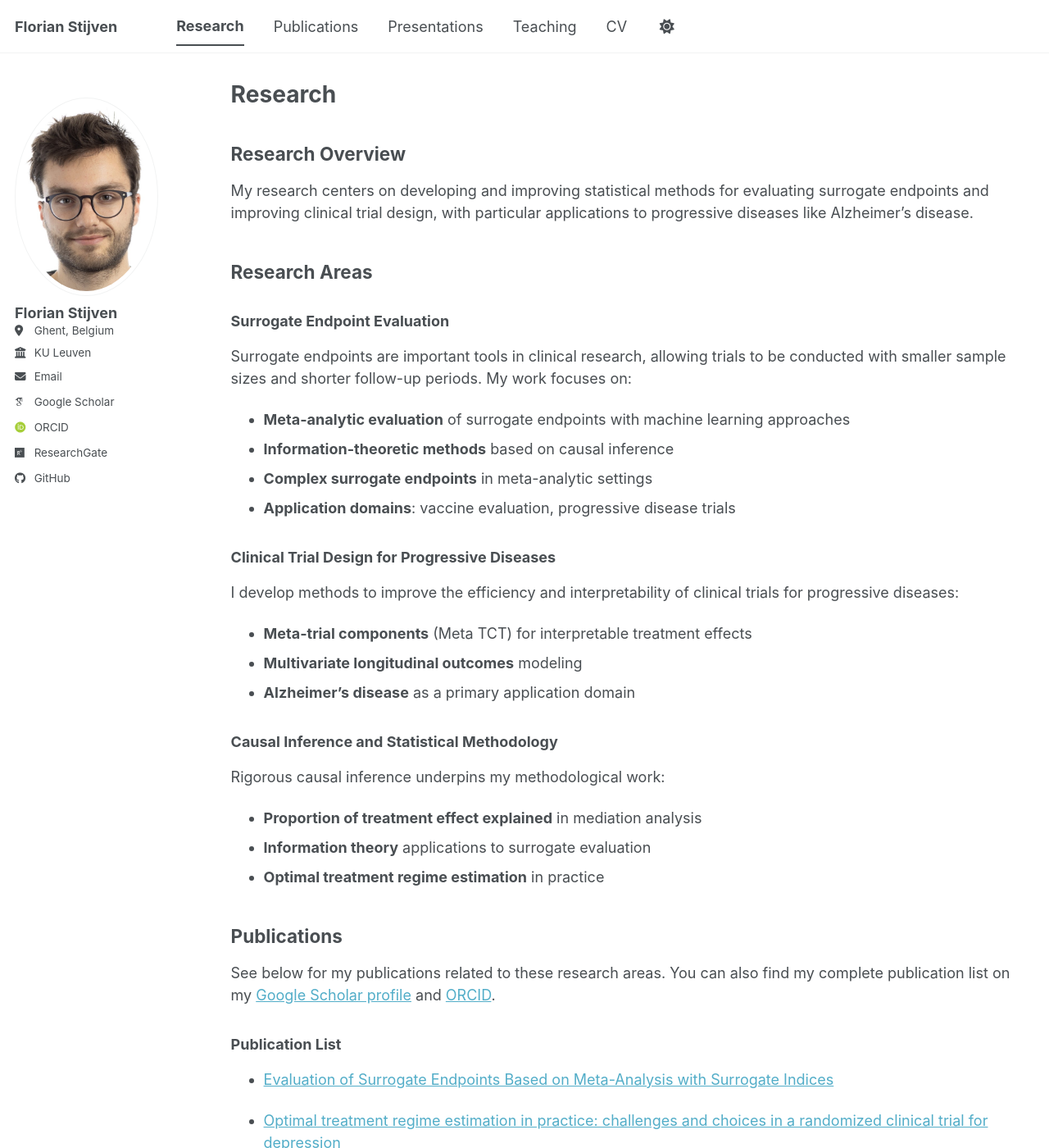
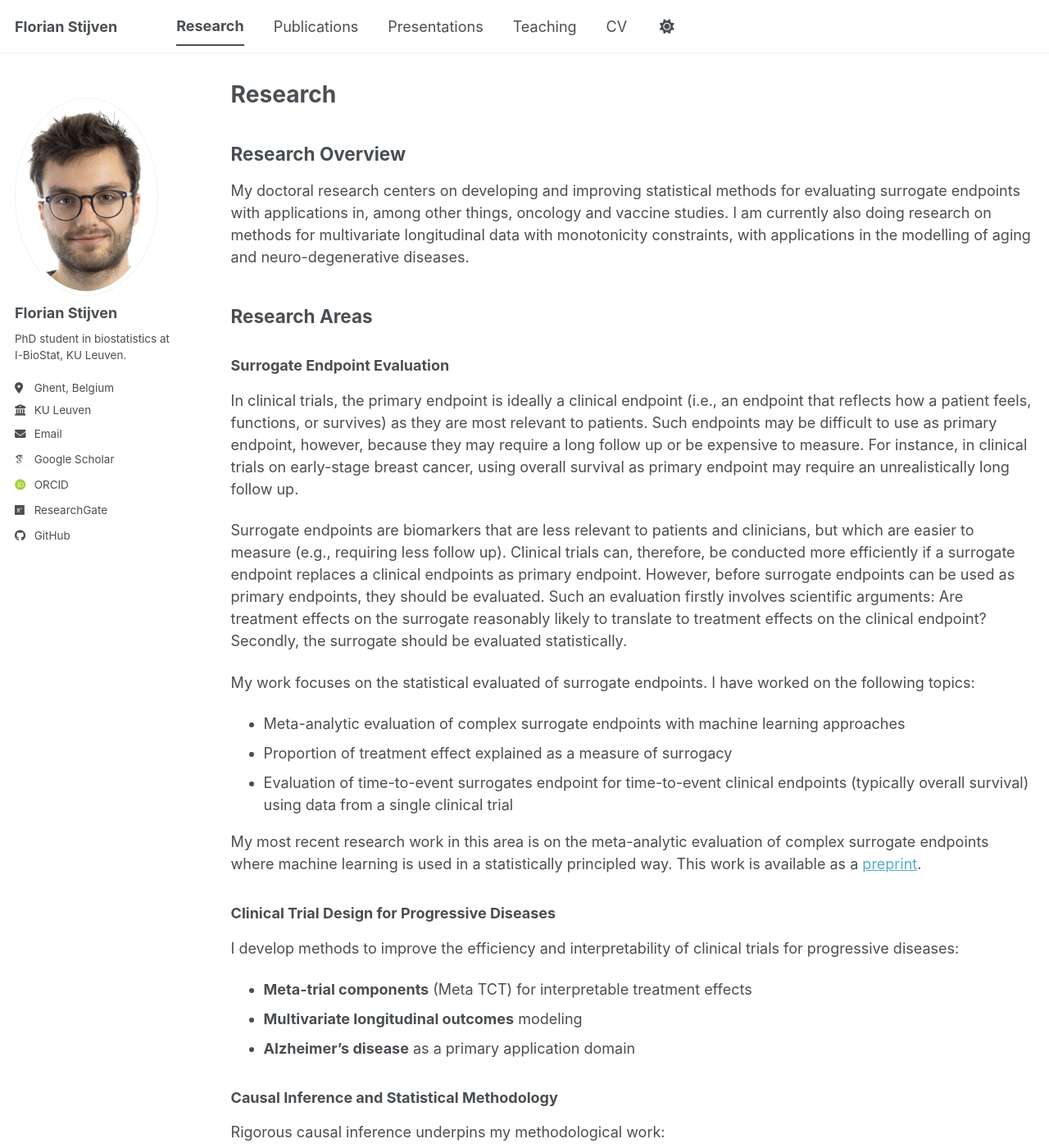
Before and after one commit to florianstijven/florianstijven.github.io, a Jekyll site: the page built from _pages/research.md, in a window 1280 px wide and 1400 px high. Shown: the whole window at 82% size. Built offline with Jekyll 4.4.1, drawn with Linux system fonts in a browser that asks for light colours; some web fonts are replaced; a script bundle is joined from its source files by our own code; library files that are not in the unit come from our copies; some of the changed text lies outside the part shown.

Commit message:
some updated

```diff
--- a/_config.yml
+++ b/_config.yml
@@ -26,7 +26,7 @@ author:
   avatar           : "pasfoto.jpg"
   name             : "Florian Stijven"
   pronouns         : # example: "she/her"
-  bio              :
+  bio              : "PhD student in biostatistics at I-BioStat, KU Leuven."
   location         : "Ghent, Belgium"
   employer         : "KU Leuven"
   uri              : # URL
--- a/_pages/research.md
+++ b/_pages/research.md
@@ -7,16 +7,25 @@ author_profile: true
 
 ## Research Overview
 
-My research centers on developing and improving statistical methods for evaluating surrogate endpoints and improving clinical trial design, with particular applications to progressive diseases like Alzheimer's disease.
+My doctoral research centers on developing and improving statistical methods for evaluating surrogate endpoints with applications in, among other things, oncology and vaccine studies.
+I am currently also doing research on methods for multivariate longitudinal data with monotonicity constraints, with applications in the modelling of aging and neuro-degenerative diseases.
 
 ## Research Areas
 
 ### Surrogate Endpoint Evaluation
-Surrogate endpoints are important tools in clinical research, allowing trials to be conducted with smaller sample sizes and shorter follow-up periods. My work focuses on:
-- **Meta-analytic evaluation** of surrogate endpoints with machine learning approaches
-- **Information-theoretic methods** based on causal inference
-- **Complex surrogate endpoints** in meta-analytic settings
-- **Application domains**: vaccine evaluation, progressive disease trials
+
+In clinical trials, the primary endpoint is ideally a clinical endpoint (i.e., an endpoint that reflects how a patient feels, functions, or survives) as they are most relevant to patients. Such endpoints may be difficult to use as primary endpoint, however, because they may require a long follow up or be expensive to measure. For instance, in clinical trials on early-stage breast cancer, using overall survival as primary endpoint may require an unrealistically long follow up.
+
+Surrogate endpoints are biomarkers that are less relevant to patients and clinicians, but which are easier to measure (e.g., requiring less follow up). Clinical trials can, therefore, be conducted more efficiently if a surrogate endpoint replaces a clinical endpoints as primary endpoint. However, before surrogate endpoints can be used as primary endpoints, they should be evaluated.
+Such an evaluation firstly involves scientific arguments: Are treatment effects on the surrogate reasonably likely to translate to treatment effects on the clinical endpoint?
+Secondly, the surrogate should be evaluated statistically.
+
+My work focuses on the statistical evaluated of surrogate endpoints. I have worked on the following topics:
+- Meta-analytic evaluation of complex surrogate endpoints with machine learning approaches
+- Proportion of treatment effect explained as a measure of surrogacy
+- Evaluation of time-to-event surrogates endpoint for time-to-event clinical endpoints (typically overall survival) using data from a single clinical trial
+
+My most recent research work in this area is on the meta-analytic evaluation of complex surrogate endpoints where machine learning is used in a statistically principled way. This work is available as a [preprint](https://arxiv.org/abs/2509.01737).
 
 ### Clinical Trial Design for Progressive Diseases
 I develop methods to improve the efficiency and interpretability of clinical trials for progressive diseases:
@@ -30,23 +39,6 @@ Rigorous causal inference underpins my methodological work:
 - **Information theory** applications to surrogate evaluation
 - **Optimal treatment regime estimation** in practice
 
-## Publications
-
-See below for my publications related to these research areas. You can also find my complete publication list on my [Google Scholar profile](https://scholar-google-com.kuleuven.e-bronnen.be/citations?view_op=list_works&hl=en&user=NXkETpYAAAAJ) and [ORCID](https://orcid.org/0000-0002-4574-8261).
-
-### Publication List
-
-{% include base_path %}
-{% for post in site.publications reversed %}
-- [{{ post.title }}]({{ post.url }})
-{% endfor %}
-
-### Full Publication Details
-
-{% for post in site.publications reversed %}
-  {% include archive-single.html %}
-{% endfor %}
-
 ## Software
 
 I maintain two R packages available on CRAN and GitHub:
```
Also changed, not shown: _pages/about.md (+2 -2 lines).
